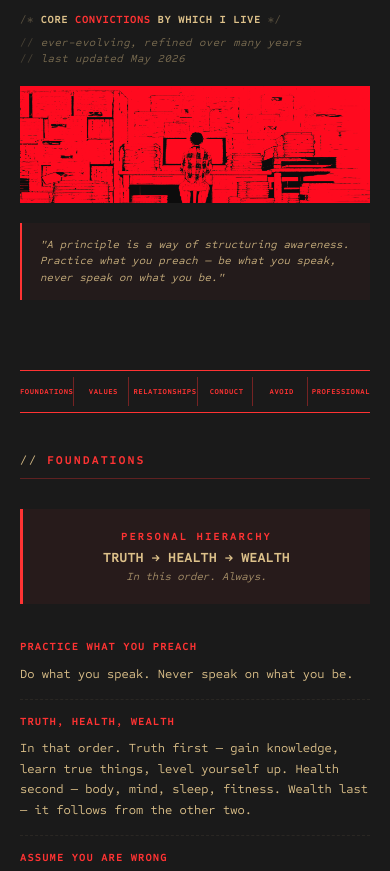
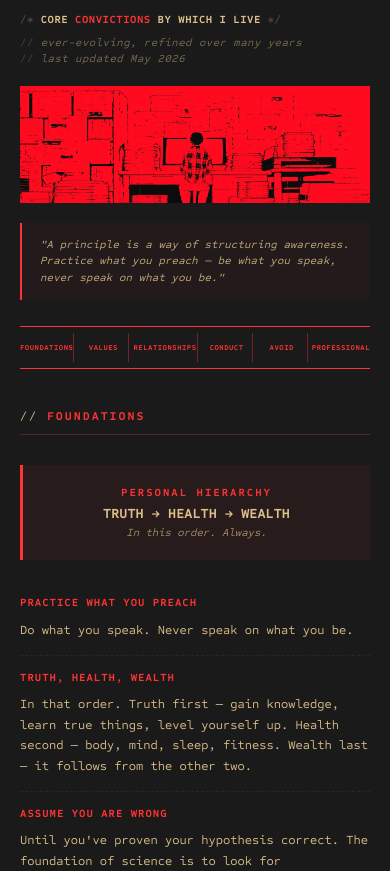
Before and after one commit to chrisvrakas/chrisvrakas.github.io, a plain HTML site: page principles.html in a window 390 px wide. Shown: the part 168-1039 px from the top of the page. Drawn offline with Linux system fonts and the light colour scheme.

Commit message:
Add files via upload

```diff
--- a/principles.html
+++ b/principles.html
@@ -678,8 +678,8 @@
             .hero-graphic { margin-top: 20px; }
             .principles-quote-block { padding: 0 25px; }
             .principles-quote { font-size: 12px; line-height: 1.55; padding: 16px 20px; }
-            .content-section { padding: 60px 25px; }
-            .nav-block { margin: 30px 0 20px 0; }
+            .content-section { padding: 20px 25px 60px; }
+            .nav-block { margin: 16px 0 16px 0; }
             .section-nav { gap: 4px; padding: 6px 0; }
             .section-nav a { font-size: 8.5px; letter-spacing: 1px; }
             .section-nav .nav-sep { margin: 0 7px; font-size: 7px; }
@@ -700,7 +700,7 @@
             .hero-prompt::before { content: "user@chrisvrakas:~$ "; }
             .hero-comment { font-size: 11px; letter-spacing: 0.5px; }
             .principles-quote-block { padding: 0 20px; }
-            .content-section { padding: 40px 20px; }
+            .content-section { padding: 10px 20px 40px; }
             .section-nav a { font-size: 7.5px; letter-spacing: 0.5px; }
             .hierarchy-content { font-size: 11px; letter-spacing: 0; }
             .section-nav .nav-sep { margin: 0 4px; }
```
